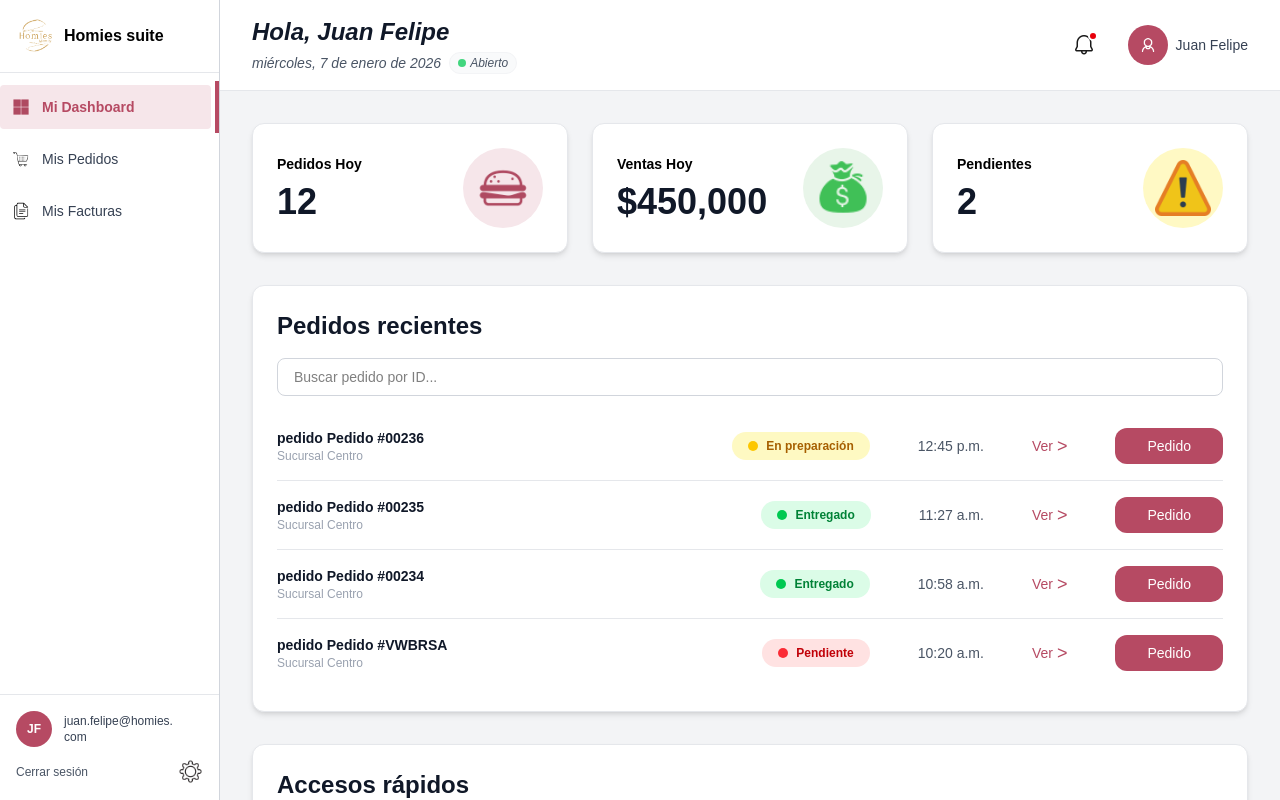
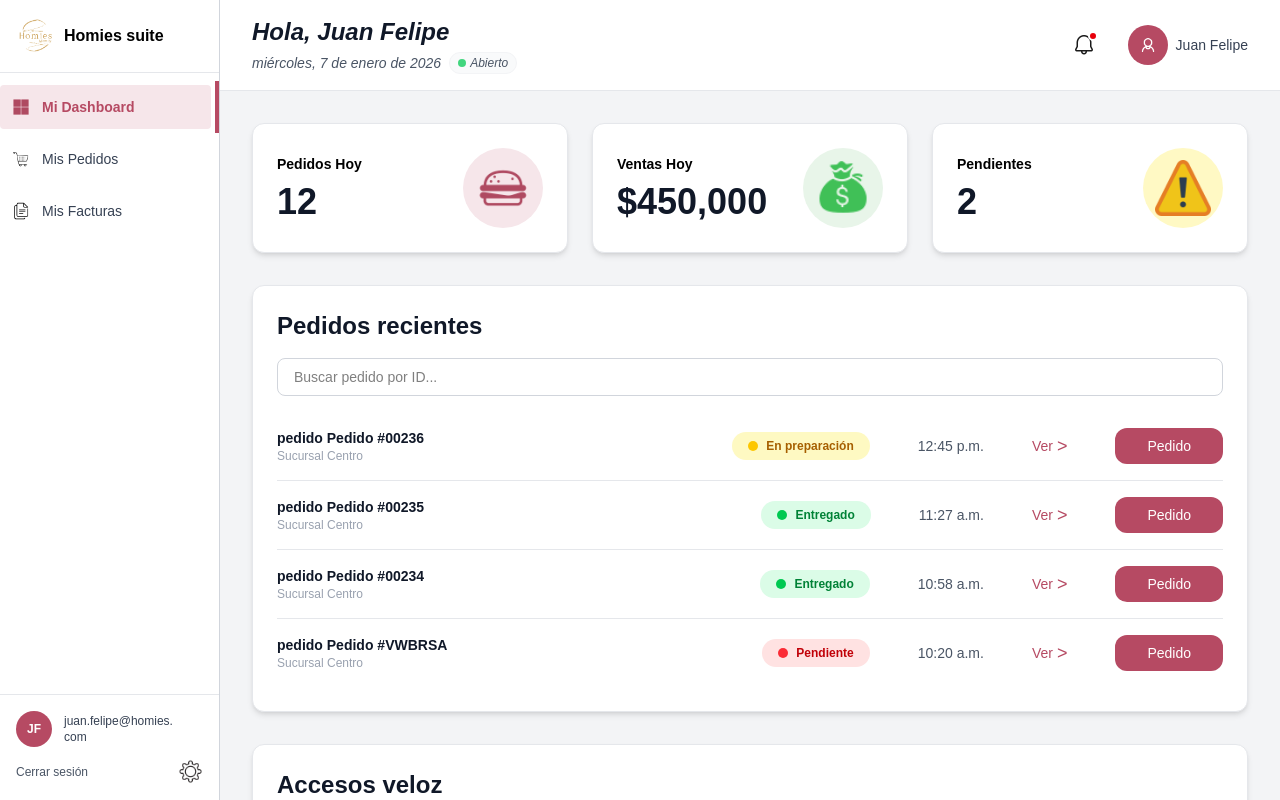
Before and after one commit to phipe010909/Init-next, a Next.js app: page /dashboard in a window 1280 px wide. Built offline with nearby package versions, Linux system fonts and the light colour scheme.

Commit message:
fix: reset commit

```diff
--- a/components/dashboard/QuickAccess.tsx
+++ b/components/dashboard/QuickAccess.tsx
@@ -11,7 +11,7 @@
 export default function QuickAccess({ items }: QuickAccessProps) {
     return (
         <section className="bg-white rounded-xl p-6 shadow-md border border-gray-200">
-            <h2 className="text-2xl font-bold text-gray-900 mb-6">Accesos rápidos</h2>
+            <h2 className="text-2xl font-bold text-gray-900 mb-6">Accesos veloz</h2>
             <div className="grid grid-cols-3 gap-4">
                 {items.map((item, index) => (
                     <div key={index} className={`flex items-center gap-2 px-5 py-3 border border-gray-300 rounded-lg hover:border-[#B64A63] transition ${index === items.length - 1 ? "justify-between" : ""}`}>
```
